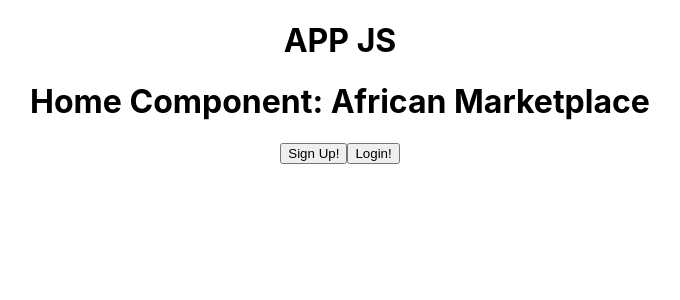
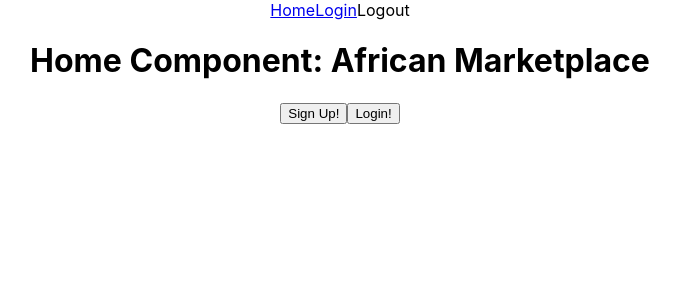
Before and after one commit to Build-Week-African-Marketplace-02/front-end, a React (Create React App) app in the folder african-marketplace/: page / in a window 1280 px wide. Shown: the top 300 px of the page, without its empty margins (300-980 px from the left). Built offline with nearby package versions, Linux system fonts and the light colour scheme.

Commit message:
created a nav bar

```diff
--- a/african-marketplace/src/App.js
+++ b/african-marketplace/src/App.js
@@ -1,13 +1,15 @@
 import React, { useState, useEffect } from "react";
-import { Route, Switch } from "react-router-dom";
+import { Route, Switch, Link } from "react-router-dom";
 import "./App.css";
 
 import * as yup from "yup";
 import SignupSchema from "./validation/signupSchema";
+import axiosWithAuth from './components/axiosWithAuth'
 
 import Home from "./components/Home";
 import Signup from "./components/Signup";
 import Login from "./components/Login";
+
 
 //initial values for state
 
@@ -80,9 +82,25 @@ function App() {
 
   }
 
+  const handleLogout = (e) => { //api call to remove token when log out is clicked
+    e.preventDefault()
+    axiosWithAuth()
+      .post('http://localhost:5000/api/logout')
+      .then(res=> {
+        localStorage.removeItem("token")
+        window.location.href = 'http://localhost:3000/api/login'
+      })
+  }
+
   return (
     <div className="App">
-      <h1>APP JS</h1>
+      <div>
+        <nav>
+          <a><Link to='/'>Home</Link></a>
+          <a><Link to='/login'>Login</Link></a>
+          <a onClick={handleLogout}>Logout</a>
+        </nav>
+      </div>
 
       <Switch>
         <Route path="/signup">
@@ -94,7 +112,7 @@ function App() {
             errors={formErrors}
           />
         </Route>
-<Route path="/login">
+        <Route path="/login">
           <Login
         values={formValues}
         change={inputChange}
```
Also changed, not shown: 2 other files (tests, documents, lock files or other folders).
